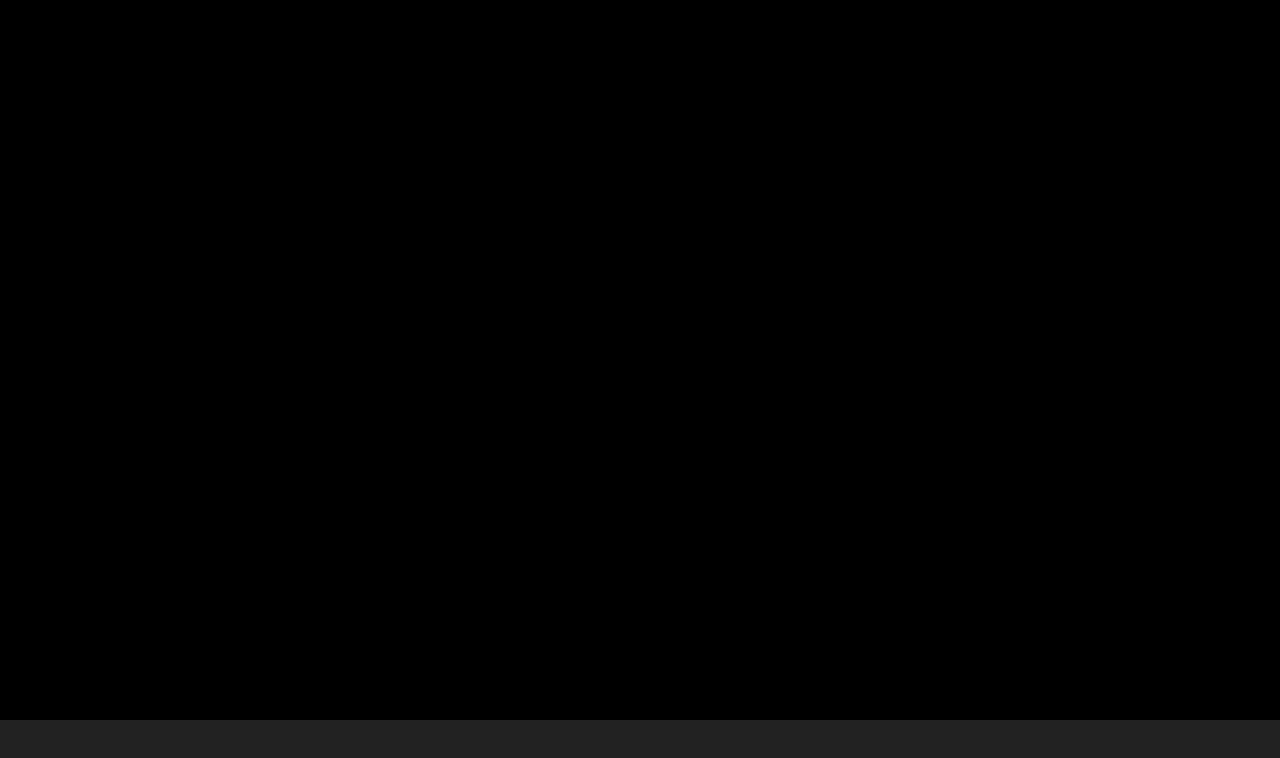
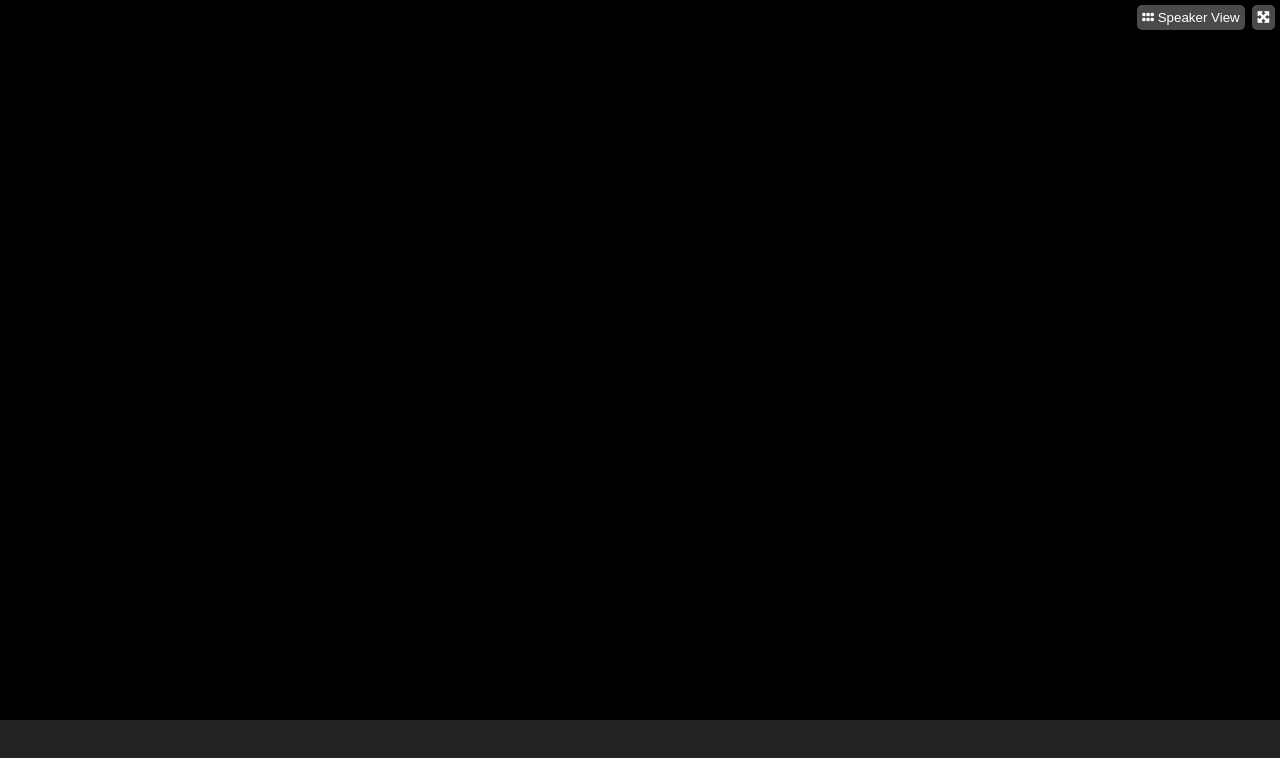
Before and after one commit to alexis39tt/html-css-zoom, a plain HTML site: page index.html in a window 1280 px wide. Drawn offline with Linux system fonts and the light colour scheme.

Commit message:
created header

```diff
--- a/assets/css/style.css
+++ b/assets/css/style.css
@@ -8,6 +8,7 @@
 
 html{
     font-family: Arial, Helvetica, sans-serif;
+    color: white;
 }
 
 body{
@@ -18,6 +19,46 @@ i{
     color: white;
 }
 
+/* HEADER */
+
+header{
+    width: 100%;
+    height: 35px;
+    display: flex;
+    justify-content: flex-end;
+    padding: 5px;
+}
+
+header button{
+    color: white;
+    background-color: #4a4a4a;
+    float: right;
+    cursor: pointer;
+    border: none;
+    border-radius: 5px;
+    margin: 0px 0px 0px 7px;
+    padding: 0px 5px;
+    transition: background-color 0.2s;
+}
+
+header button:hover{
+    background-color: #646464;
+    transition: background-color 0.2s;
+}
+
+header button:focus{
+    background-color: #3b3b3b;
+}
+
+/* MAIN */
+
+main{
+    width: 100%;
+    height: calc(100vh - 35px - 80px);
+}
+
+/* FOOTER */
+
 footer nav{
     width: 100%;
     height: 80px;
--- a/index.html
+++ b/index.html
@@ -12,7 +12,8 @@
 
 <body>
     <header>
-
+        <button><i class="fa-solid fa-grip"></i> Speaker View</button>
+        <button><i class="fa-solid fa-maximize"></i></button>
     </header>
     <main>
 
```
